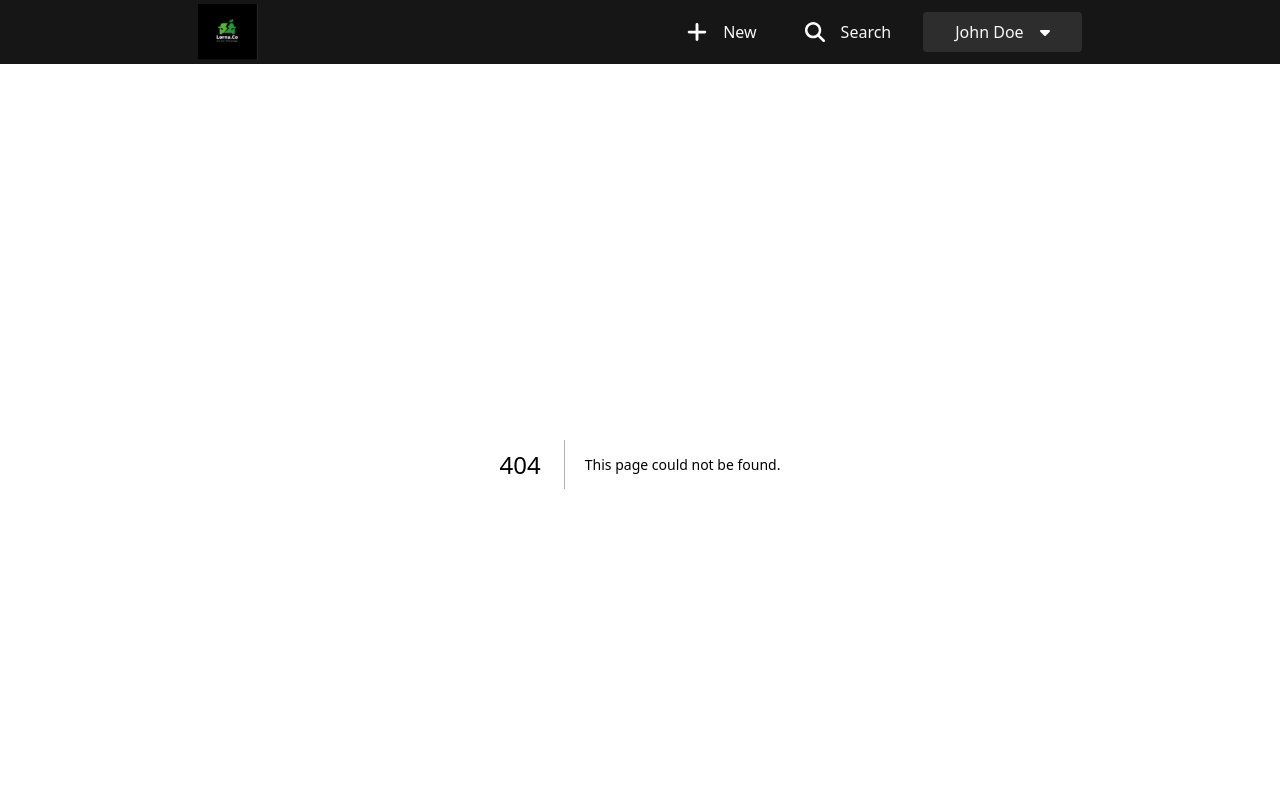
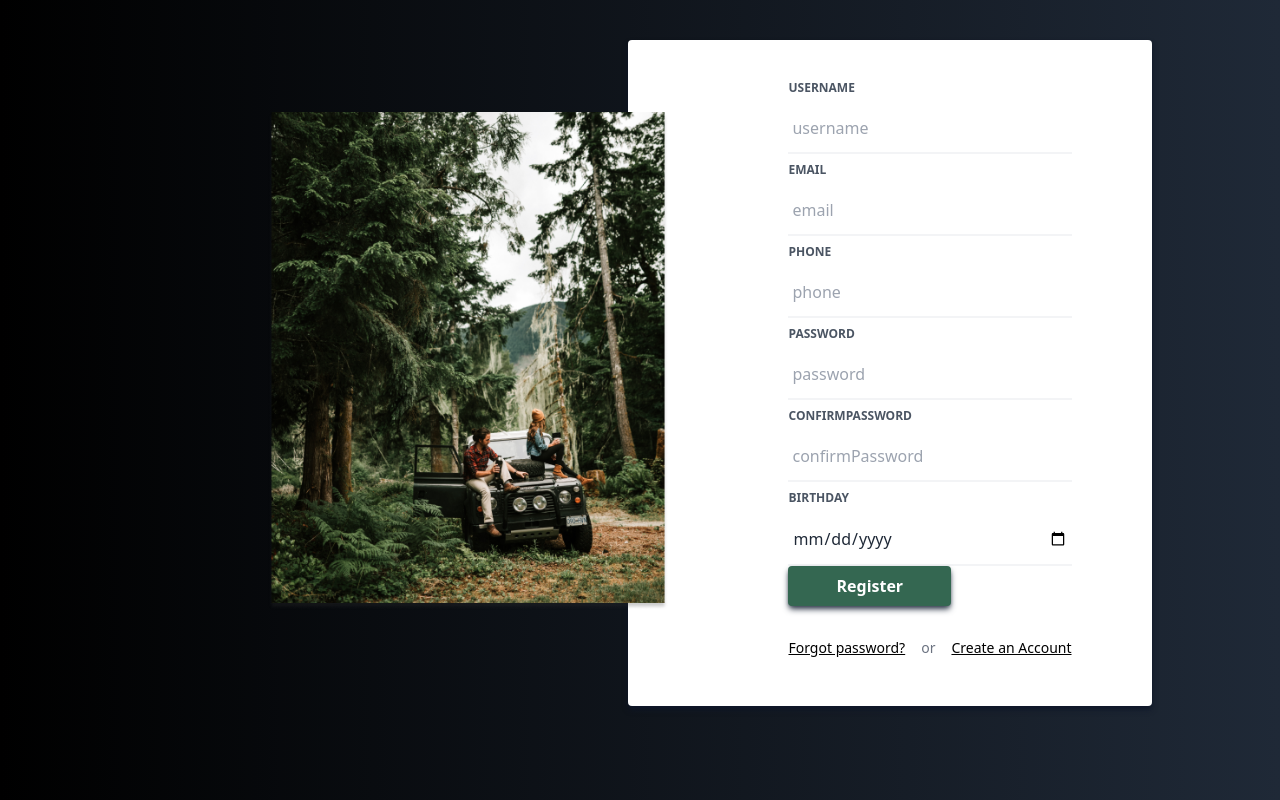
Before and after one commit to Youcode-Classe-E-2023-2024/ALIFERTAH_FIL_ROUGE, a Next.js app in the folder rideshare_frontend/: page /register in a window 1280 px wide. Before the commit this address had no page. Shown: the top 800 px of the page. Built offline with nearby package versions, Linux system fonts and the light colour scheme.

Commit message:
feat : toasty alert to confirm registration for user

```diff
--- a/rideshare_frontend/src/components/layout/header.jsx
+++ b/rideshare_frontend/src/components/layout/header.jsx
@@ -1,4 +1,5 @@
 import Image from 'next/image'
+
 import React, { useState } from 'react'
 
 function Header() {
@@ -28,7 +29,7 @@ function Header() {
               <a href="#" className='block px-4 py-2 text-gray-800 hover:bg-gray-200'>Profile</a>
               <a href="#" className='block px-4 py-2 text-gray-800 hover:bg-gray-200'>Settings</a>
               <a href="#" className='block px-4 py-2 text-gray-800 hover:bg-gray-200'>Logout</a>
-              <a href="/login" className='block px-4 py-2 text-gray-800 hover:bg-gray-200'>Login</a>
+              <a href="/register" className='block px-4 py-2 text-gray-800 hover:bg-gray-200'>Register</a>
             </div>
           </div>
         )}
--- a/rideshare_frontend/src/pages/login.js
+++ b/rideshare_frontend/src/pages/register.js
@@ -2,6 +2,8 @@ import React, { useEffect, useState } from 'react';
 import Image from 'next/image';
 import Primary from '@/components/buttons/primary';
 import axios from 'axios'
+import 'react-toastify/dist/ReactToastify.css';
+import { toast, ToastContainer } from 'react-toastify';
 
 function Login() {
   const inputs = ["username", "email", "phone","password","confirmPassword", "birthday"];
@@ -25,17 +27,41 @@ function Login() {
         });
 
         if (response.status === 200) {
-          console.log('Registration successful');
+          toast.success('Registration successful', {
+            position: 'top-right',
+            autoClose: 3000,
+            hideProgressBar: false,
+            closeOnClick: true,
+            pauseOnHover: true,
+            draggable: true,
+            progress: undefined,
+          });
           setUsername("");
           setEmail("");
           setPhone("");
           setPassword("");
           setBirthday("");
         } else {
-          console.error('Registration failed:', response.statusText);
-        }
+        toast.error('Registration failed: ' + response.statusText, {
+        position: 'top-right',
+        autoClose: 3000,
+        hideProgressBar: false,
+        closeOnClick: true,
+        pauseOnHover: true,
+        draggable: true,
+        progress: undefined,
+        });
+      }
       } catch (error) {
-        console.error('Error registering user:', error);
+        toast.error('Error registering user: ' + error.message, {
+          position: 'top-right',
+          autoClose: 3000,
+          hideProgressBar: false,
+          closeOnClick: true,
+          pauseOnHover: true,
+          draggable: true,
+          progress: undefined,
+        });
       }
     };
 
@@ -104,6 +130,7 @@ function Login() {
             </a>
           </div>
         </form>
+        <ToastContainer />
         <Image src="/imgs/login.png" className='ml-[-900px]' height={500} width={400} />
       </div>
     </main>
```
